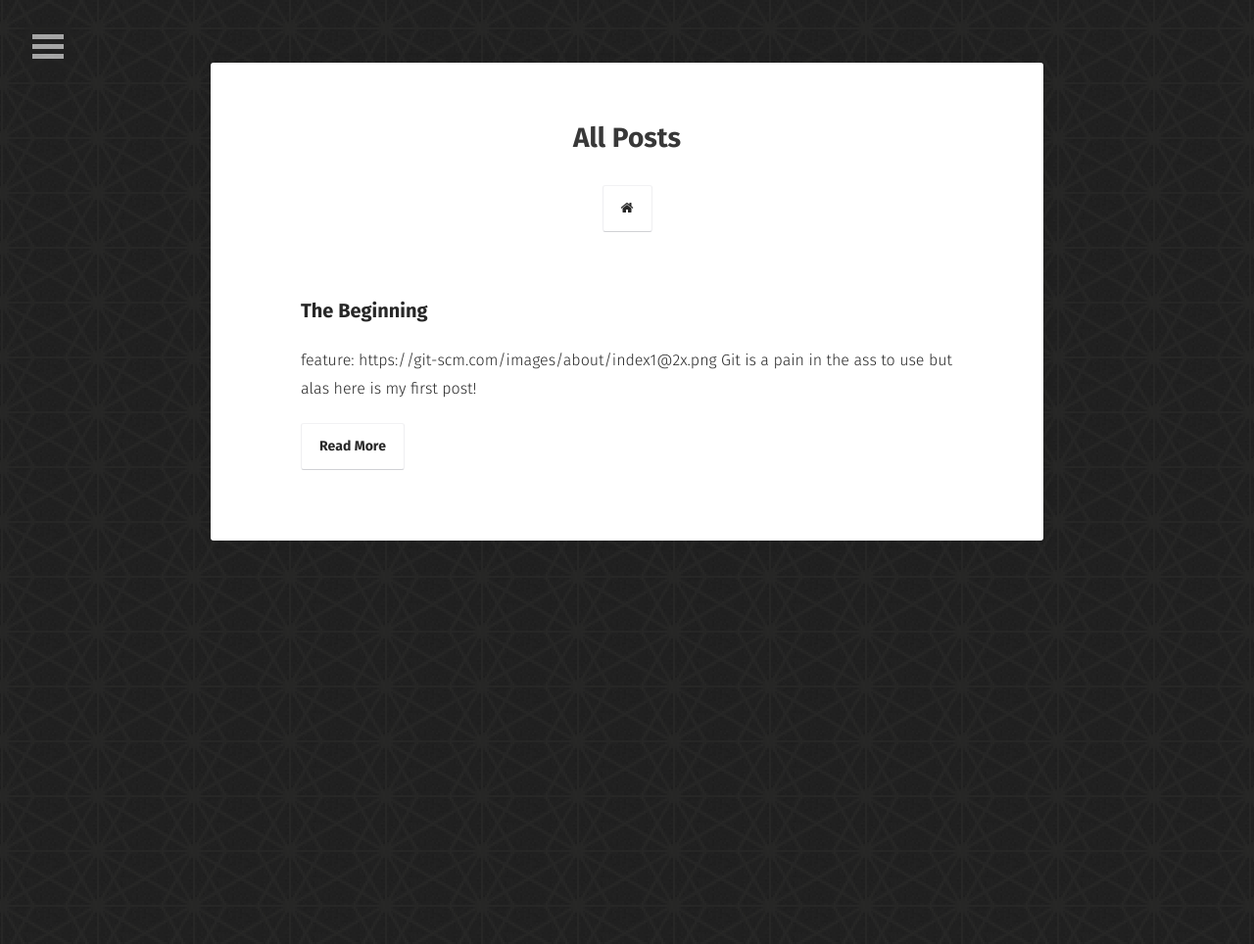
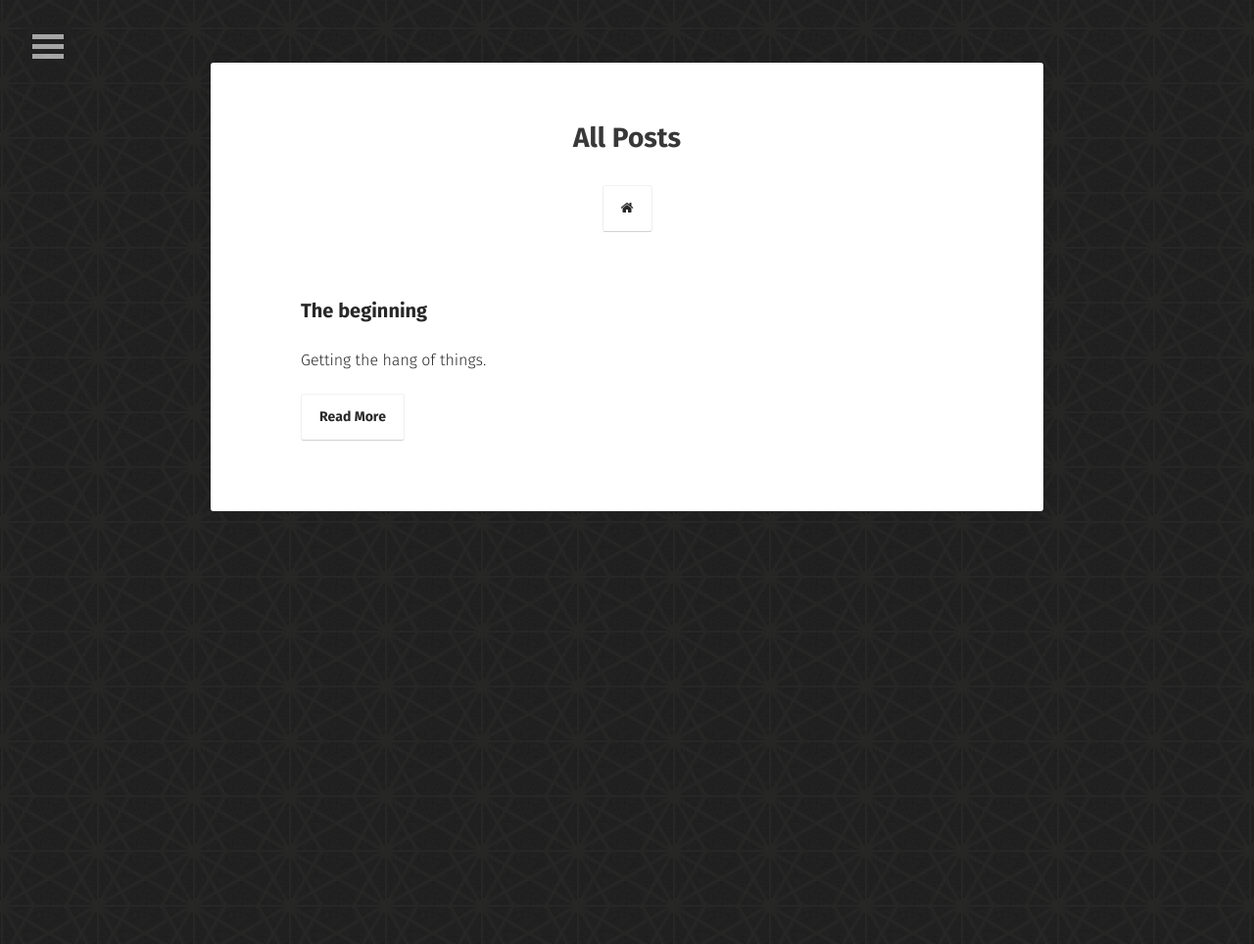
Before and after one commit to JohnnersUK/OLD.JohnnersUK.github.io, a Jekyll site: the page built from posts/index.md, in a window 1280 px wide. Shown: the whole page at 98% size. Built offline with Jekyll 4.4.1, drawn with Linux system fonts in a browser that asks for light colours; some web fonts are replaced.

Commit message:
Update 2017-09-29-The-Beginning.md

```diff
--- a/_posts/2017-09-29-The-Beginning.md
+++ b/_posts/2017-09-29-The-Beginning.md
@@ -1,4 +1,12 @@
+---
+layout: post
+title: "The beginning"
+date: 2017-09-20
+excerpt: "Getting the hang of things."
+tags: [git]
 feature: https://git-scm.com/images/about/index1@2x.png
+comments: true
+---
 Git is a pain in the ass to use but alas here is my first post!
 
 I think im finally getting the hang of this whole add, commit, push malarky.
```
